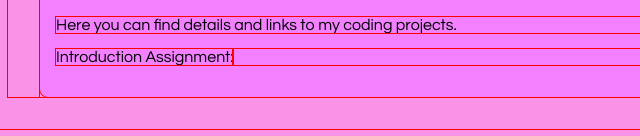
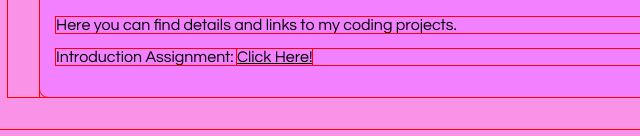
Before and after one commit to brittanysteffen-felix/Exam1, a plain HTML site: page projects.html in a window 1280 px wide. Shown: the part 160-296 px from the top of the page, 0-640 px from the left. Drawn offline with Linux system fonts and the light colour scheme.

Commit message:
Update project link text to 'Click Here!'

```diff
--- a/projects.html
+++ b/projects.html
@@ -19,7 +19,7 @@
             <h2>My Projects</h2>
             <p>Here you can find details and links to my coding projects.</p>
             <!-- Add project details below -->
-            <p>Introduction Assignment: <a href="https://brittanysteffen-felix.github.io/P.I./BrittanySteffenFelix.html"></p>
+            <p>Introduction Assignment: <a href="https://brittanysteffen-felix.github.io/P.I./BrittanySteffenFelix.html">Click Here!</p>
 
         </section>
     </main>
```
